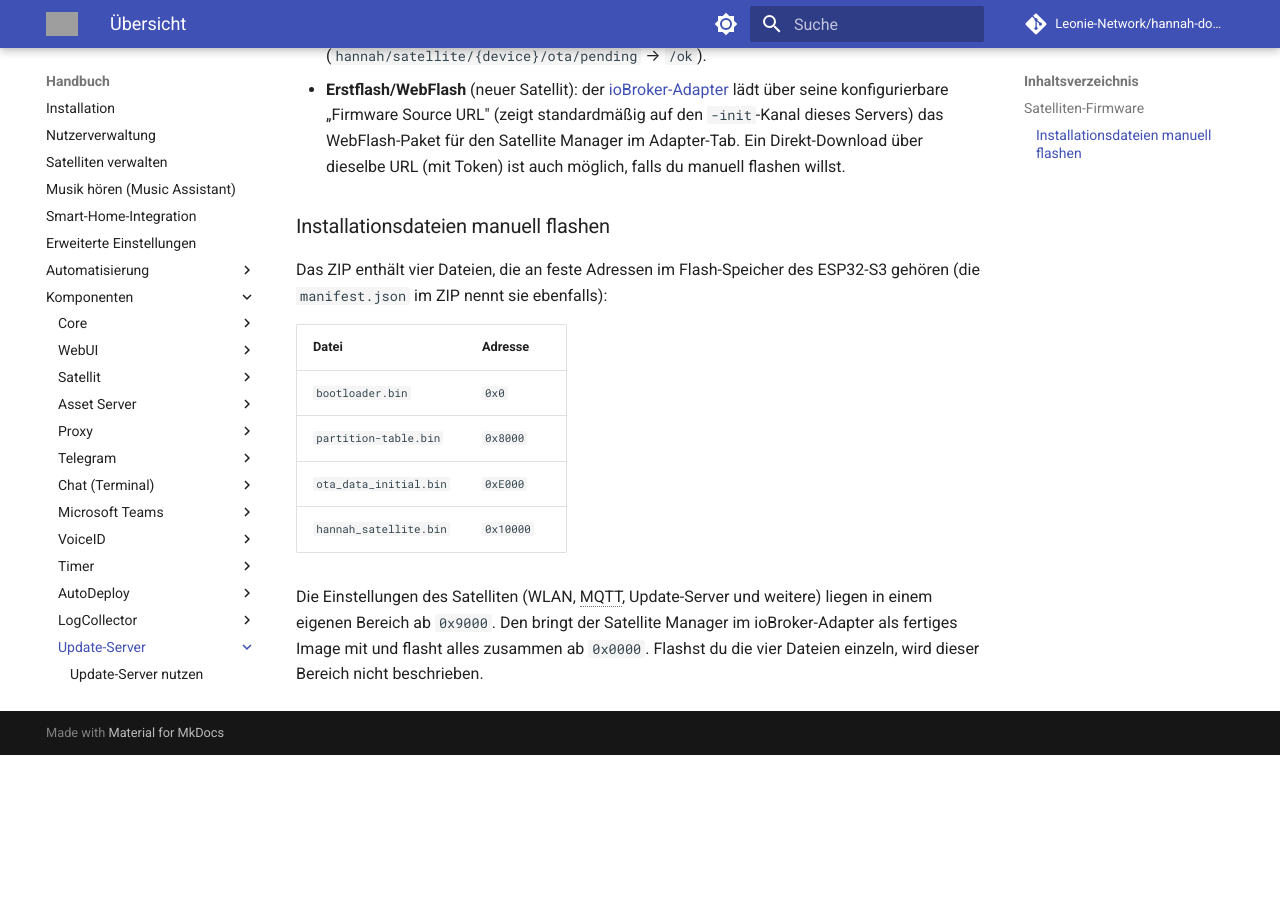
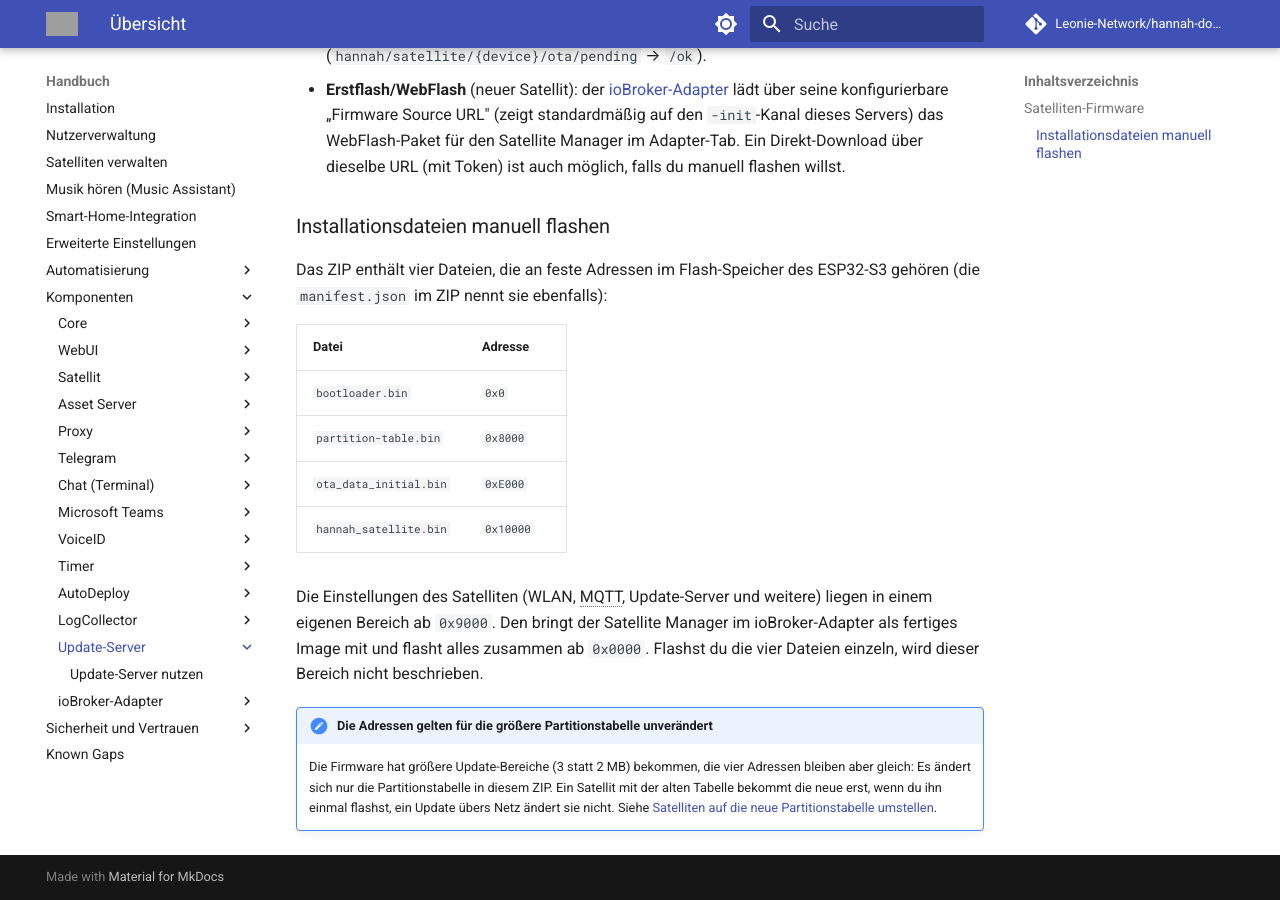
Before and after one commit to Leonie-Network/hannah-docs, an MkDocs documentation site: the page built from docs/components/update-server/index.md, in a window 1280 px wide and 900 px high, scrolled down 1262 px. Built offline with MkDocs 1.6.1 and Material for MkDocs 9.7.7, drawn with Linux system fonts in a browser that asks for light colours; comment, search, counter and statistics services are not loaded; before the commit the page ends 2017 px from its top, so only the background shows below that; grey boxes are pictures that could not be loaded.

Commit message:
docs(satellite): switching a satellite to the new partition table
The satellite firmware gets two app slots of 3 MB instead of 2 MB. The
four flash addresses stay, the table changes, and it only changes by a
flash over the cable, not by an update over the network. Add the guide
for customers (Satellite Manager Reflash, or the four files), a note at
the update server page and fix the slot size in the signed-firmware page.

Co-Authored-By: Claude Sonnet 5.5 <noreply@anthropic.com>

```diff
--- a/docs/components/update-server/index.md
+++ b/docs/components/update-server/index.md
@@ -66,3 +66,10 @@ Die Einstellungen des Satelliten (WLAN, MQTT, Update-Server und weitere) liegen
 eigenen Bereich ab `0x9000`. Den bringt der Satellite Manager im ioBroker-Adapter als
 fertiges Image mit und flasht alles zusammen ab `0x0000`. Flashst du die vier Dateien
 einzeln, wird dieser Bereich nicht beschrieben.
+
+!!! note "Die Adressen gelten für die größere Partitionstabelle unverändert"
+    Die Firmware hat größere Update-Bereiche (3 statt 2 MB) bekommen, die vier Adressen
+    bleiben aber gleich: Es ändert sich nur die Partitionstabelle in diesem ZIP. Ein
+    Satellit mit der alten Tabelle bekommt die neue erst, wenn du ihn einmal flashst, ein
+    Update übers Netz ändert sie nicht. Siehe
+    [Satelliten auf die neue Partitionstabelle umstellen](../satellite/commissioning.md#satelliten-auf-die-neue-partitionstabelle-umstellen).
```
Also changed, not shown: docs/components/satellite/commissioning.md (+46 -0 lines), docs/development/signed-firmware.md (+1 -1 lines).
